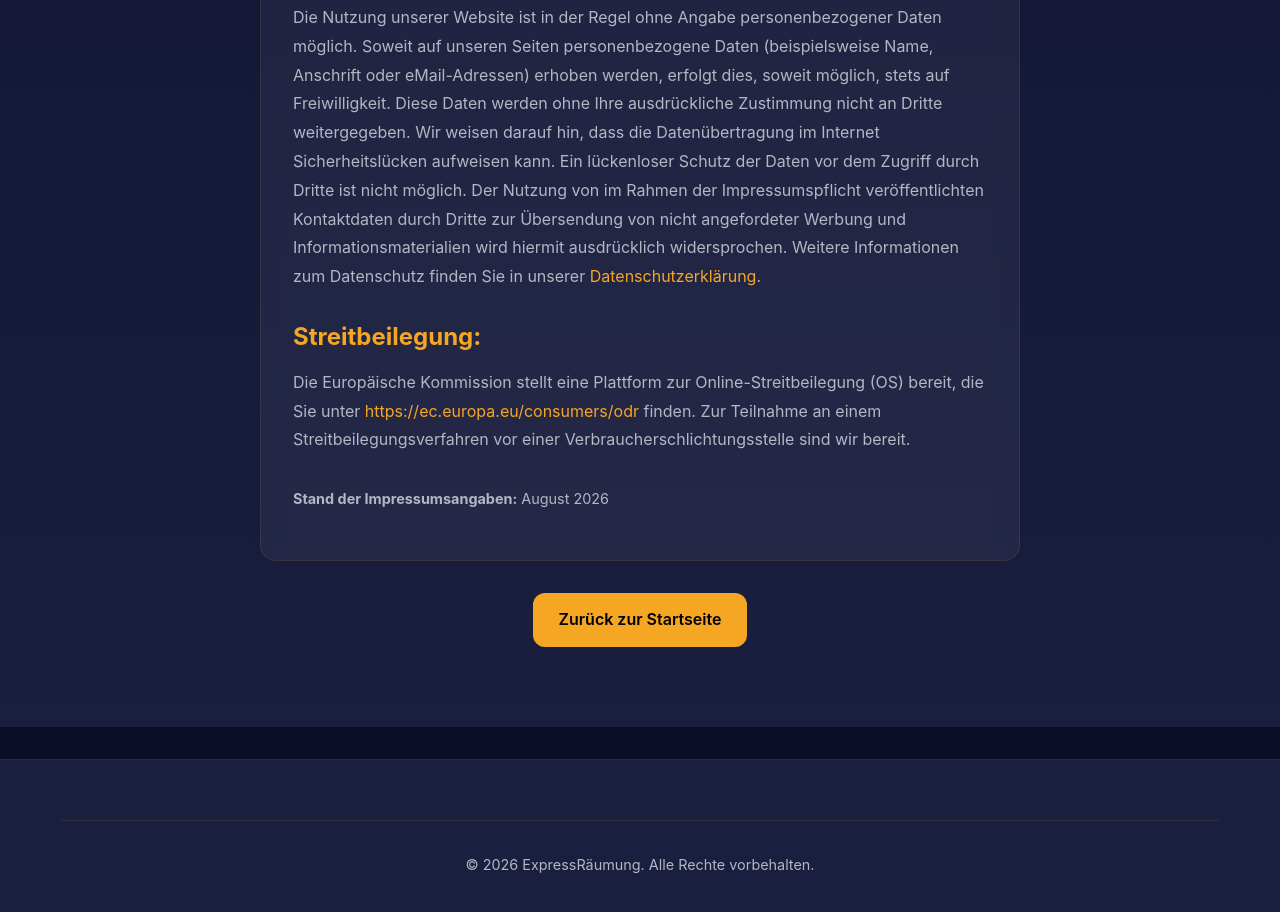
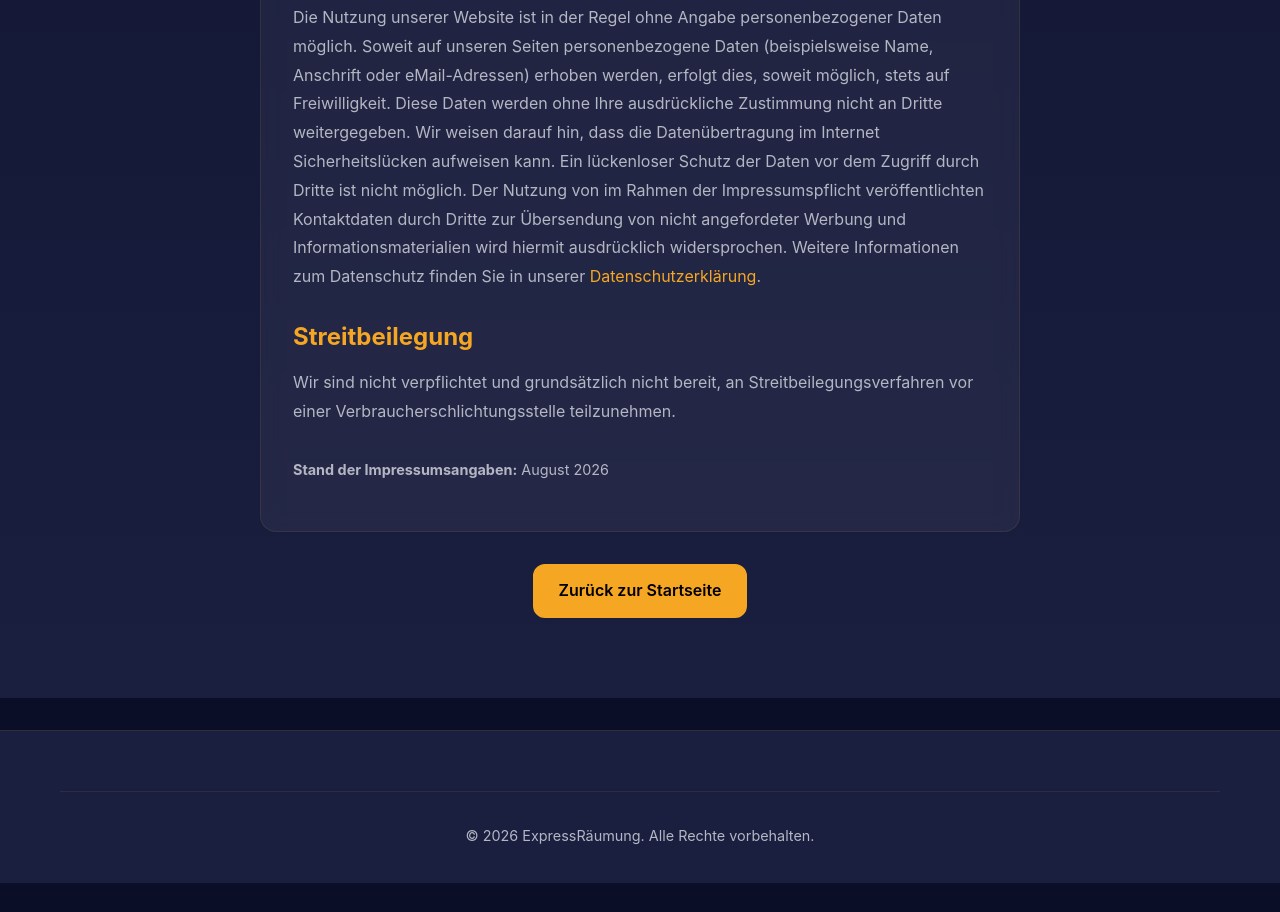
Before and after one commit to ortacmustafa78-byte/expressraeumung, a website: page impressum.html in a window 1280 px wide. Shown: the part 1626-2538 px from the top of the page. After the commit the page ends 2509 px from the top, so only its background shows below. Drawn offline with Linux system fonts and the light colour scheme.

Commit message:
Update impressum.html

```diff
--- a/impressum.html
+++ b/impressum.html
@@ -75,12 +75,11 @@ Deutschland<br>
                     Die Nutzung unserer Website ist in der Regel ohne Angabe personenbezogener Daten möglich. Soweit auf unseren Seiten personenbezogene Daten (beispielsweise Name, Anschrift oder eMail-Adressen) erhoben werden, erfolgt dies, soweit möglich, stets auf Freiwilligkeit. Diese Daten werden ohne Ihre ausdrückliche Zustimmung nicht an Dritte weitergegeben. Wir weisen darauf hin, dass die Datenübertragung im Internet Sicherheitslücken aufweisen kann. Ein lückenloser Schutz der Daten vor dem Zugriff durch Dritte ist nicht möglich. Der Nutzung von im Rahmen der Impressumspflicht veröffentlichten Kontaktdaten durch Dritte zur Übersendung von nicht angefordeter Werbung und Informationsmaterialien wird hiermit ausdrücklich widersprochen. Weitere Informationen zum Datenschutz finden Sie in unserer <a href="datenschutz.html" style="color: var(--primary);">Datenschutzerklärung</a>.
                 </p>
 
-                <h2 style="color: var(--primary); font-size: 1.5rem; margin-top: 2rem; margin-bottom: 1rem; text-align: left;">Streitbeilegung:</h2>
+              <h2 style="color: var(--primary); font-size: 1.5rem; margin-top: 2rem; margin-bottom: 1rem; text-align: left;">Streitbeilegung</h2>
 
-                <p>
-                    Die Europäische Kommission stellt eine Plattform zur Online-Streitbeilegung (OS) bereit, die Sie unter <a href="https://ec.europa.eu/consumers/odr" style="color: var(--primary);" target="_blank">https://ec.europa.eu/consumers/odr</a> finden. Zur Teilnahme an einem Streitbeilegungsverfahren vor einer Verbraucherschlichtungsstelle sind wir bereit.
-                </p>
-
+<p>
+    Wir sind nicht verpflichtet und grundsätzlich nicht bereit, an Streitbeilegungsverfahren vor einer Verbraucherschlichtungsstelle teilzunehmen.
+</p>
                 <p style="margin-top: 2rem; font-size: 0.9rem;">
                     <strong>Stand der Impressumsangaben:</strong> August 2026
                 </p>
```
